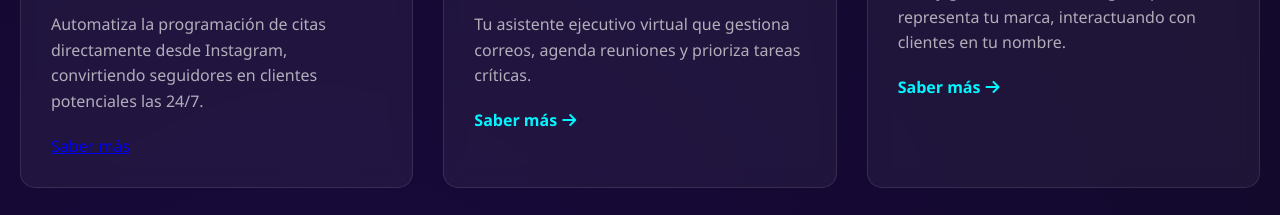
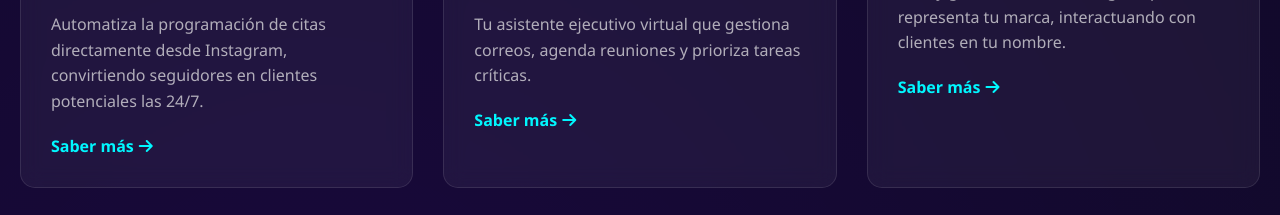
Before and after one commit to AiAutomaticationWorks/Inicio, a plain HTML site: page index.html in a window 1280 px wide. Shown: the part 1003-1218 px from the top of the page. Drawn offline with nearby package versions, Linux system fonts and the light colour scheme; animation ran at ten frames a second.

Commit message:
index.html

```diff
--- a/index.html
+++ b/index.html
@@ -1443,7 +1443,7 @@
                     <i class="fas fa-calendar-check feature-icon"></i>
                     <h3>Agente Appointment Setter (Instagram)</h3>
                     <p>Automatiza la programación de citas directamente desde Instagram, convirtiendo seguidores en clientes potenciales las 24/7.</p>
-                    <a href="agent-details.html" target="_blank" class="btn">Saber más</a>
+                    <a href="agent-details.html" class="feature-link">Saber más <i class="fas fa-arrow-right"></i></a>
                 </div>
 
                 <!-- Feature 2 -->
```
